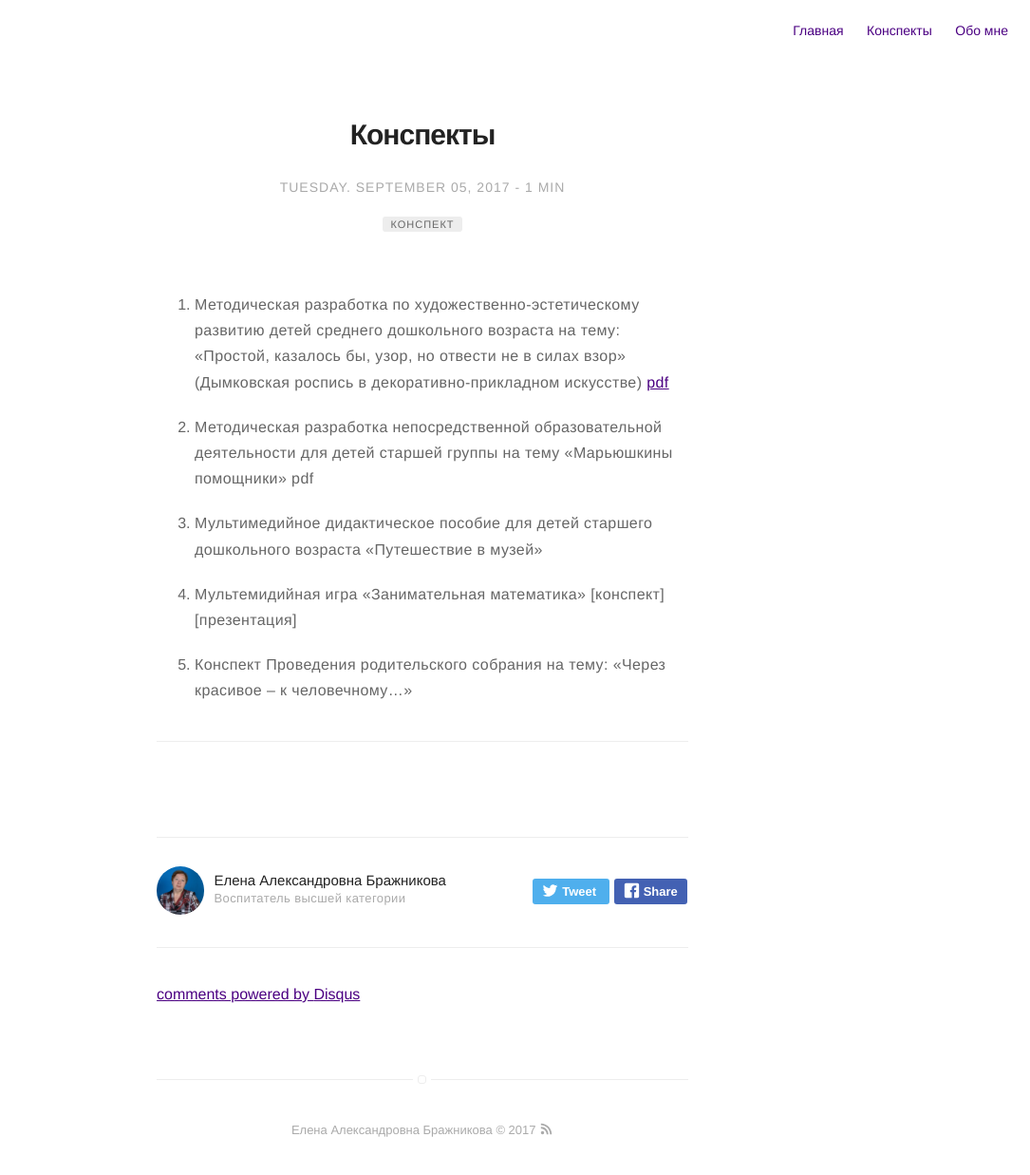
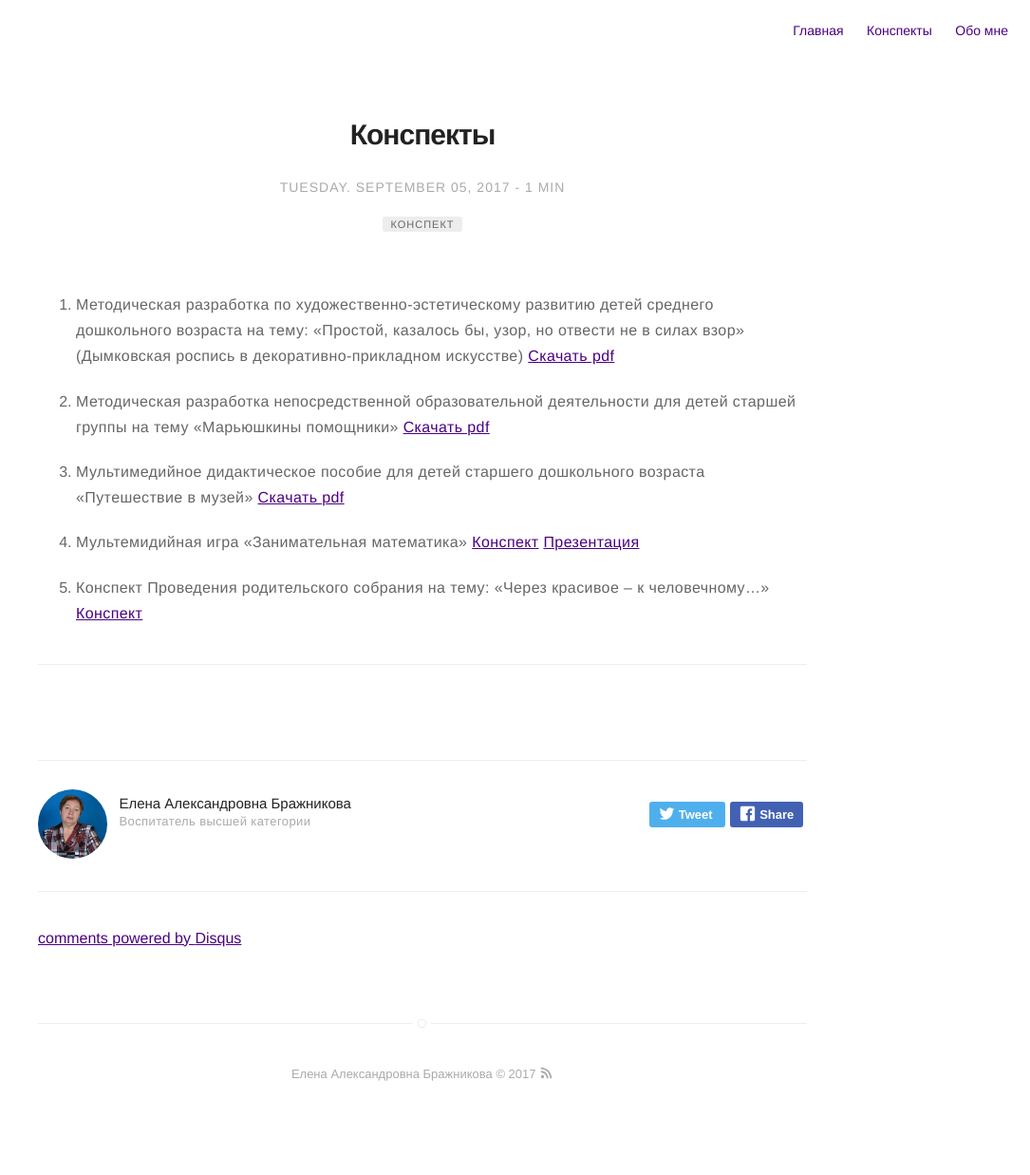
Before and after one commit to ebrazhnikova/ebrazhnikova.github.io, a Jekyll site: the page built from _posts/2017-09-05-conspects.markdown, in a window 1280 px wide. Shown: the whole page at 95% size, without its empty margins (195-1280 px from the left). Built offline with Jekyll 4.4.1, drawn with Linux system fonts in a browser that asks for light colours; comment, search, counter and statistics services are not loaded; after the commit the page ends 1178 px from its top, so only the background shows below that.

Commit message:
add link conspect

```diff
--- a/_config.yml
+++ b/_config.yml
@@ -62,7 +62,7 @@ authors:
 # do you want a larger site? change the option below
 # options: [normal, large] | default: normal
 # normal = 560px / large = 810px
-width: normal
+width: large
 
 # if you don't need pagination, comment the *paginate* configs below
 # paginate: 5
--- a/_posts/2017-09-05-conspects.markdown
+++ b/_posts/2017-09-05-conspects.markdown
@@ -13,15 +13,14 @@ author: ebrazhnikova
 externalLink: false
 ---
 
-1. Методическая разработка по художественно-эстетическому развитию детей среднего дошкольного возраста на тему: «Простой, казалось бы, узор, но отвести не в силах взор» (Дымковская роспись в декоративно-прикладном искусстве) [pdf](../assets/documents/conspectUzor.pdf)
+1. Методическая разработка по художественно-эстетическому развитию детей среднего дошкольного возраста на тему: «Простой, казалось бы, узор, но отвести не в силах взор» (Дымковская роспись в декоративно-прикладном искусстве) <a href="/assets/documents/conspectUzor.pdf" target="_blank">Скачать pdf</a>
 
-2. Методическая разработка непосредственной образовательной деятельности для детей старшей группы на тему «Марьюшкины помощники» pdf
+2. Методическая разработка непосредственной образовательной деятельности для детей старшей группы на тему «Марьюшкины помощники» <a href="/assets/documents/conspMarPomosh.pdf" target="_blank">Скачать pdf</a>
 
+3. Мультимедийное дидактическое пособие для детей старшего дошкольного возраста «Путешествие в музей» <a href="/assets/documents/multPosobie.pdf" target="_blank">Скачать pdf</a>
 
-3. Мультимедийное дидактическое пособие для детей старшего дошкольного возраста «Путешествие в музей»
+4. Мультемидийная игра «Занимательная математика» <a href="/assets/documents/conspectMath.pdf" target="_blank">Конспект</a> <a href="/assets/documents/presentMath.pdf" target="_blank">Презентация</a>
 
-4. Мультемидийная игра «Занимательная математика» [конспект] [презентация]
-
-5. Конспект Проведения родительского собрания на тему: «Через красивое – к человечному…»
+5. Конспект Проведения родительского собрания на тему: «Через красивое – к человечному…» <a href="/assets/documents/rodSobranie.pdf" target="_blank">Конспект</a>
 
 ---
```
